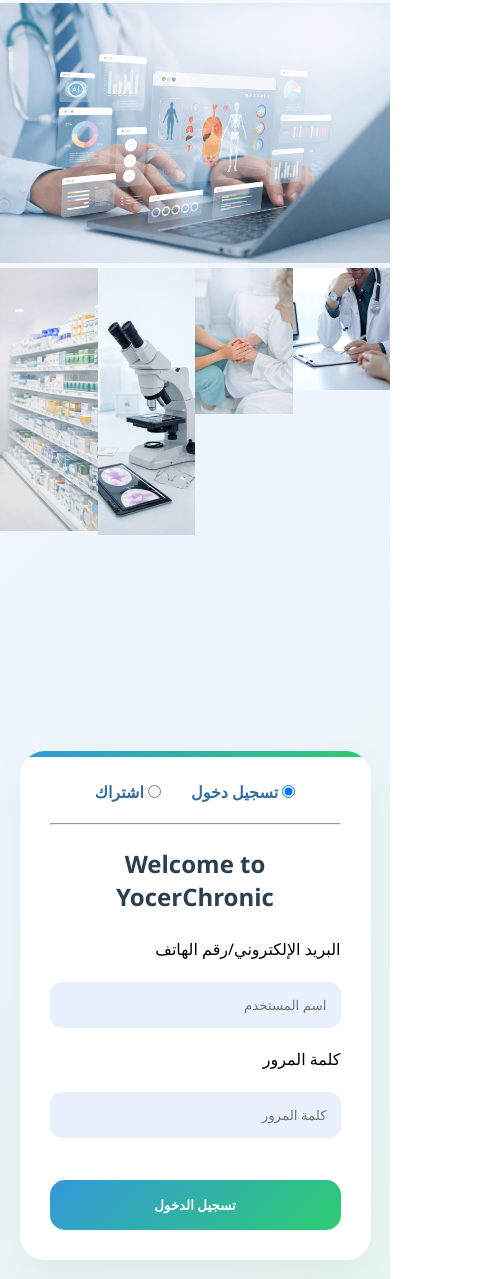
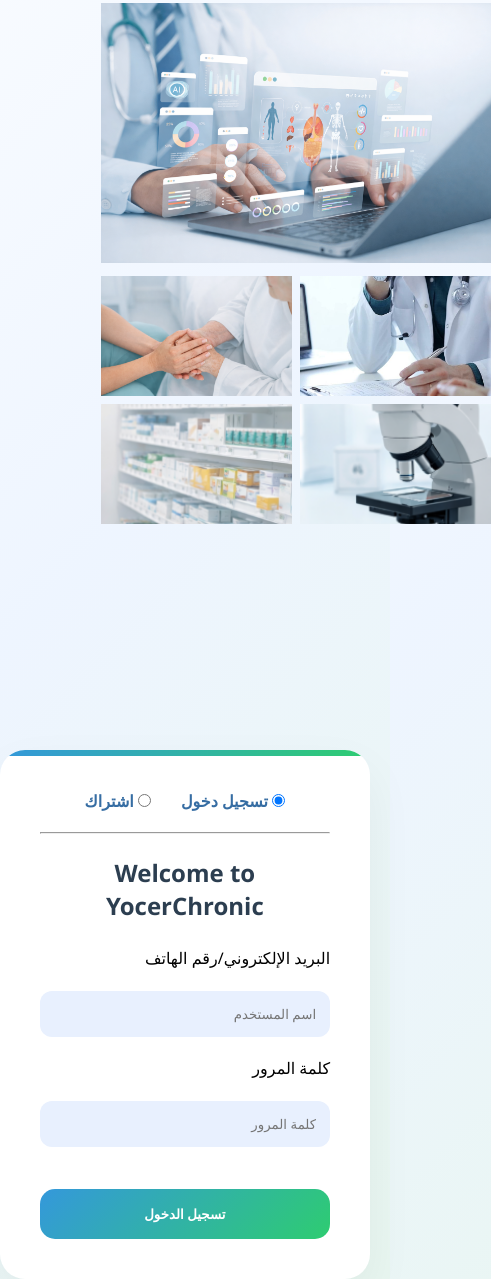
Before and after one commit to itsachwak/interfacefirst, a plain HTML site: page loginone.html in a window 390 px wide. Shown: the part 37-1316 px from the top of the page, 491 px wide, since content can reach past the window. Drawn offline with Linux system fonts and the light colour scheme.

Commit message:
Enhance mobile responsiveness for gallery layout
Added mobile gallery fix and improved layout for smaller screens.

```diff
--- a/stype.css
+++ b/stype.css
@@ -161,6 +161,7 @@
 }
 
 /* ===== Mobile ===== */
+/* ===== Mobile Gallery Fix ===== */
 @media (max-width: 768px) {
 
     .gallery {
@@ -173,20 +174,21 @@
         height: 300px;
     }
 
+    .main img {
+        height: 100%;
+    }
+
     .culom-pic {
         width: 100%;
-        height: 150px;
+        display: grid;
+        grid-template-columns: 1fr 1fr;
+        gap: 8px;
+        margin-top: 8px;
     }
 
     .culom-pic img {
-        width: 25%;
-        height: 100%;
-    }
-
-    form {
-        margin: 40px auto;
-        width: 90%;
-        padding: 30px;
+        width: 100%;
+        height: 120px;
     }
 
 }
@@ -203,4 +205,5 @@
         width: 80%;
     }
 
+
 }
```
